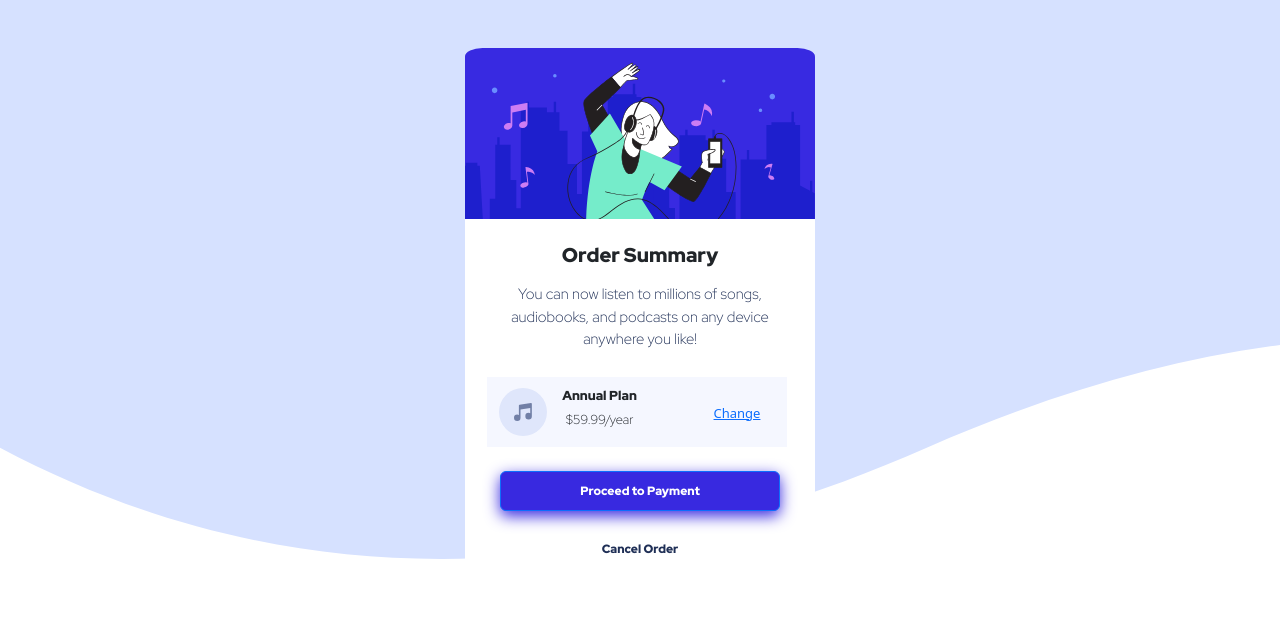
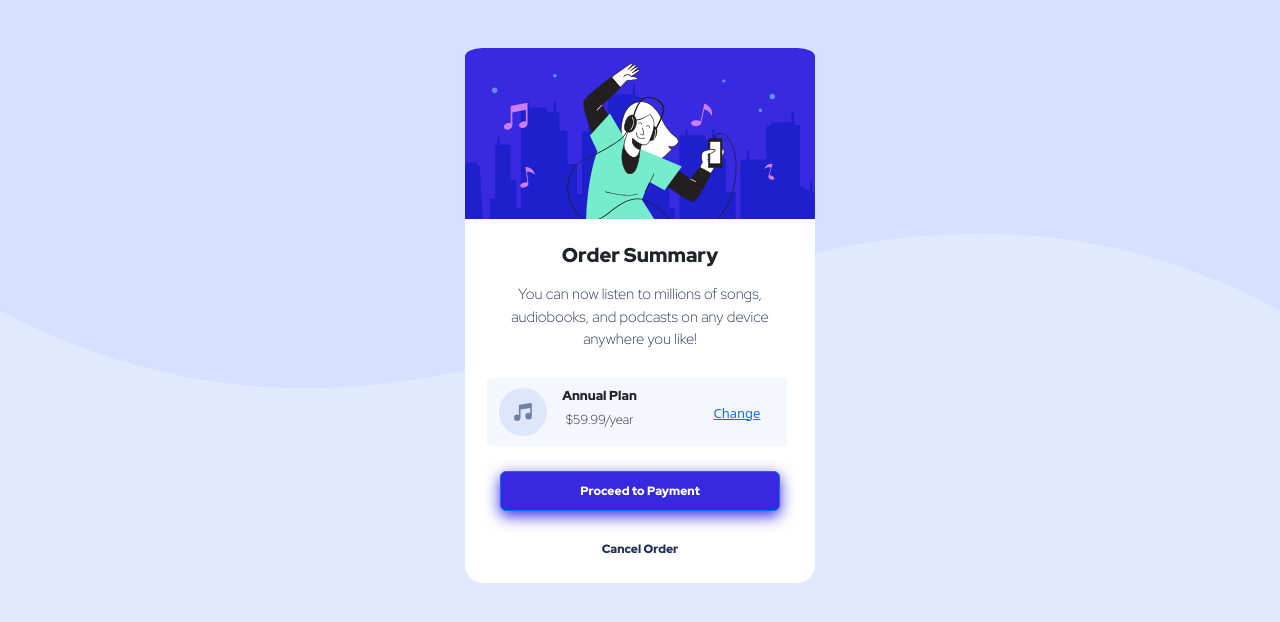
Before and after one commit to FacuTello/Order-Sumary, a plain HTML site: page index.html in a window 1280 px wide. Drawn offline with nearby package versions, Linux system fonts and the light colour scheme.

Commit message:
background fixed

```diff
--- a/index.css
+++ b/index.css
@@ -1,9 +1,8 @@
  /* Body Styles */
 
  body{
-    background-image: url(images/pattern-background-desktop.svg);
-    background-repeat: no-repeat;
-    background-size: cover;
+    background: url(./images/pattern-background-desktop.svg) no-repeat, #E1E9Ff;
+    background-size: contain;
 }
 
 /* /Body Styles */
@@ -23,6 +22,8 @@
 .container{
     background-color: white;
     width: 350px;
+    border-bottom-left-radius: 5%;
+    border-bottom-right-radius: 5%;
 }
 
 .second-container{
@@ -34,6 +35,7 @@
     align-items: center;
     justify-content: center;
     margin-left: 10px;
+    border-radius: 5%;
 }
 
 /* /Containes Styles */
@@ -65,8 +67,6 @@
     font-weight: 300;
     font-size: 13px;
 }
-
-
 
 /* /Text Styles */
 
--- a/index.html
+++ b/index.html
@@ -49,7 +49,7 @@
             </div>
           </div>
       <div class="row">
-        <div class="col mt-4">
+        <div class="col mt-4 mb-4">
           <a href="#" class="link-cancel">Cancel Order</a>
         </div>
       </div>
@@ -57,48 +57,3 @@
     <script src="https://cdn.jsdelivr.net/npm/bootstrap@5.3.0-alpha3/dist/js/bootstrap.bundle.min.js" integrity="sha384-ENjdO4Dr2bkBIFxQpeoTz1HIcje39Wm4jDKdf19U8gI4ddQ3GYNS7NTKfAdVQSZe" crossorigin="anonymous"></script>
   </body>
 </html>
-
-
-
-<!-- <div class="container">
-      <div class="row text-center">
-        <div class="col">
-          <img src="images/illustration-hero.svg" class="main-img" alt="Teen listen Music">
-        </div>
-      </div>
-      <div class="row justify-content-center">
-        <div class="col-lg-5 main-card text-center">
-          <h1 class="title mt-5">Order Summary</h1>
-        </div>
-      </div>
-        <div class="row justify-content-center">
-          <div class="col-lg-5 text-center main-card">
-              <p class="text mt-2">You can now listen to millions of songs,
-                <br>audiobooks, and podcasts on any device<br>
-                anywhere you like!</p>
-          </div>
-        </div>
-        <div class="row justify-content-center">
-          <div class="col-lg-3 text-center main-card">
-            <img class="mt-4" src="images/icon-music.svg" alt="Icon Music">
-          </div>
-            <div class="col-lg-1 main-card">
-              <h6 class="mt-4">Annual Plan</h6>
-              <h6 class="">$59.99/year</h6>
-            </div>
-            <div class="col-lg-1  main-card">
-              <a class="mt-4" href="#">Change</a>
-            </div>
-        </div>
-        <div class="row justify-content-center">
-          <div class="col-lg-5 text-center main-card">
-            <button class="btn btn-primary mt-4" type="button">Proceed to Payment</button>
-          </div>
-        </div>
-        <div class="row justify-content-center">
-          <div class="col-lg-5 text-center main-card">
-            <button type="button" class="btn btn-light mt-4">Cancel Order</button>
-          </div>
-        </div>
-    </div>
-    <script src="https://cdn.jsdelivr.net/npm/bootstrap@5.3.0-alpha3/dist/js/bootstrap.bundle.min.js" integrity="sha384-ENjdO4Dr2bkBIFxQpeoTz1HIcje39Wm4jDKdf19U8gI4ddQ3GYNS7NTKfAdVQSZe" crossorigin="anonymous"></script> -->
```
